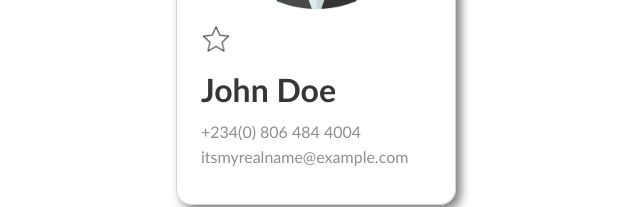
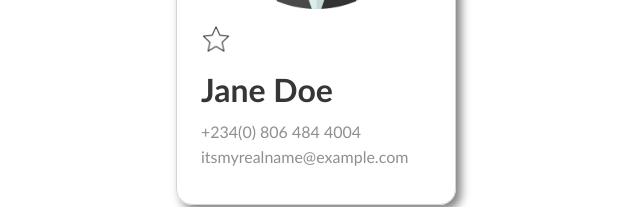
Before and after one commit to adex-badr18/react-challenges, a React (Vite) app in the folder contact-card/: page / in a window 1280 px wide. Shown: the part 263-470 px from the top of the page, without its empty margins (324-964 px from the left). Built offline with nearby package versions, Linux system fonts and the light colour scheme.

Commit message:
Render user data from state object

```diff
--- a/contact-card/src/App.jsx
+++ b/contact-card/src/App.jsx
@@ -4,19 +4,26 @@ import viteLogo from '/vite.svg'
 import './App.css'
 
 function App() {
-  const [count, setCount] = useState(0)
+  const [contact, setContact] = useState({
+    firstName: 'Jane',
+    image: 'user.png',
+    lastName: 'Doe',
+    phone: '+234(0) 806 484 4004',
+    email: 'itsmyrealname@example.com',
+    isFavorite: false
+  })
 
   return (
     <div className='container'>
       <main>
         <article className="card">
-            <img src="/images/user.png" alt="" className="card--image" />
+            <img src={`/images/${contact.image}`} alt="" className="card--image" />
 
             <div className="card--info">
                 <img src={`/images/star-empty.png`} alt="" className="card--star" />
-                <h1 className="card--name">John Doe</h1>
-                <p className="card--phone">+234(0) 806 484 4004</p>
-                <p className="card--email">itsmyrealname@example.com</p>
+                <h1 className="card--name">{contact.firstName} {contact.lastName}</h1>
+                <p className="card--phone">{contact.phone}</p>
+                <p className="card--email">{contact.email}</p>
             </div>
         </article>
       </main>
```
